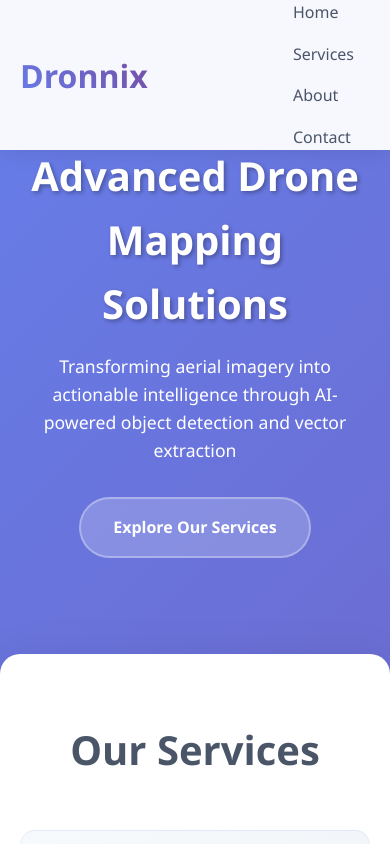
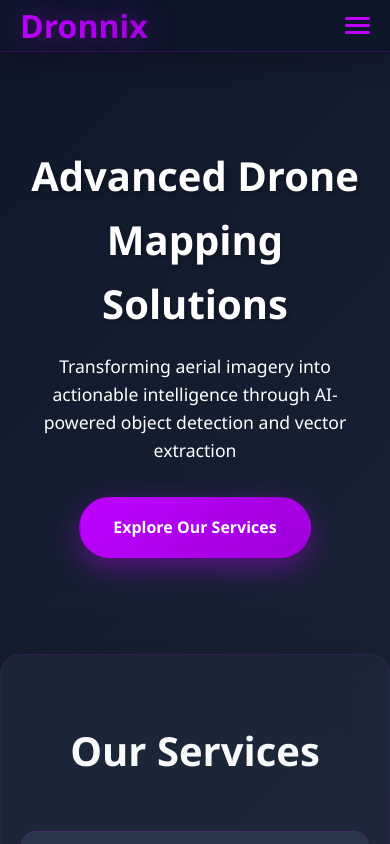
Before and after one commit to salarghaffarian/dronnix-website, a plain HTML site: page index.html in a window 390 px wide. Shown: the top 844 px of the page. Drawn offline with Linux system fonts and the light colour scheme.

Commit message:
Update index.html
- Complete visual overhaul with dark slate background and electric purple accents
- Modern navigation with clean styling and underline animations
- Responsive hamburger menu for mobile devices
- Enhanced glassmorphism effects and improved visual hierarchy
- Professional mobile-first responsive design

```diff
--- a/index.html
+++ b/index.html
@@ -14,8 +14,8 @@
         body {
             font-family: 'Segoe UI', Tahoma, Geneva, Verdana, sans-serif;
             line-height: 1.6;
-            color: #333;
-            background: linear-gradient(135deg, #667eea 0%, #764ba2 100%);
+            color: #fff;
+            background: linear-gradient(135deg, #0f172a 0%, #1e293b 50%, #334155 100%);
             min-height: 100vh;
         }
 
@@ -26,9 +26,10 @@
         }
 
         header {
-            background: rgba(255, 255, 255, 0.95);
-            backdrop-filter: blur(10px);
-            box-shadow: 0 2px 20px rgba(0, 0, 0, 0.1);
+            background: rgba(15, 23, 42, 0.95);
+            backdrop-filter: blur(20px);
+            box-shadow: 0 4px 30px rgba(0, 0, 0, 0.3);
+            border-bottom: 1px solid rgba(191, 0, 255, 0.2);
             position: fixed;
             width: 100%;
             top: 0;
@@ -41,37 +42,87 @@
             justify-content: space-between;
             align-items: center;
             padding: 1rem 0;
+            position: relative;
+        }
+
+        .hamburger {
+            display: none;
+            flex-direction: column;
+            cursor: pointer;
+            gap: 4px;
+            z-index: 1001;
+        }
+
+        .hamburger span {
+            width: 25px;
+            height: 3px;
+            background: #BF00FF;
+            transition: all 0.3s ease;
+            border-radius: 2px;
+        }
+
+        .hamburger.active span:nth-child(1) {
+            transform: rotate(45deg) translate(6px, 6px);
+        }
+
+        .hamburger.active span:nth-child(2) {
+            opacity: 0;
+        }
+
+        .hamburger.active span:nth-child(3) {
+            transform: rotate(-45deg) translate(6px, -6px);
         }
 
         .logo {
             font-size: 2rem;
             font-weight: bold;
-            color: #4a5568;
+            color: #BF00FF;
             text-decoration: none;
-            background: linear-gradient(45deg, #667eea, #764ba2);
+            background: linear-gradient(45deg, #BF00FF, #9D00D9);
             -webkit-background-clip: text;
             -webkit-text-fill-color: transparent;
             background-clip: text;
+            text-shadow: 0 0 30px rgba(191, 0, 255, 0.5);
         }
 
         .nav-links {
             display: flex;
             list-style: none;
-            gap: 2rem;
+            gap: 3rem;
         }
 
         .nav-links a {
             text-decoration: none;
-            color: #4a5568;
-            font-weight: 500;
-            transition: color 0.3s ease;
-            padding: 0.5rem 1rem;
-            border-radius: 25px;
+            color: #94a3b8;
+            font-weight: 400;
+            font-size: 1rem;
+            transition: all 0.3s ease;
+            padding: 0.75rem 0;
+            position: relative;
         }
 
         .nav-links a:hover {
-            color: #667eea;
-            background: rgba(102, 126, 234, 0.1);
+            color: #f8fafc;
+        }
+
+        .nav-links a.active {
+            color: #f8fafc;
+        }
+
+        .nav-links a::after {
+            content: '';
+            position: absolute;
+            width: 0;
+            height: 2px;
+            bottom: 0;
+            left: 0;
+            background: linear-gradient(90deg, #BF00FF, #DA00FF);
+            transition: width 0.3s ease;
+        }
+
+        .nav-links a:hover::after,
+        .nav-links a.active::after {
+            width: 100%;
         }
 
         main {
@@ -100,36 +151,39 @@
 
         .cta-button {
             display: inline-block;
-            background: rgba(255, 255, 255, 0.2);
+            background: linear-gradient(135deg, #BF00FF 0%, #9D00D9 100%);
             color: white;
             padding: 1rem 2rem;
             text-decoration: none;
             border-radius: 50px;
             font-weight: bold;
-            border: 2px solid rgba(255, 255, 255, 0.3);
+            border: 2px solid transparent;
             transition: all 0.3s ease;
             animation: fadeInUp 1s ease 0.4s both;
+            box-shadow: 0 10px 30px rgba(191, 0, 255, 0.4);
         }
 
         .cta-button:hover {
-            background: rgba(255, 255, 255, 0.3);
-            transform: translateY(-2px);
-            box-shadow: 0 10px 25px rgba(0, 0, 0, 0.2);
+            background: linear-gradient(135deg, #9D00D9 0%, #7B00B3 100%);
+            transform: translateY(-3px);
+            box-shadow: 0 15px 40px rgba(191, 0, 255, 0.6);
         }
 
         .services {
-            background: white;
+            background: rgba(30, 41, 59, 0.8);
+            backdrop-filter: blur(20px);
             padding: 4rem 0;
             margin: 2rem 0;
             border-radius: 20px;
-            box-shadow: 0 10px 50px rgba(0, 0, 0, 0.1);
+            box-shadow: 0 20px 60px rgba(0, 0, 0, 0.3);
+            border: 1px solid rgba(191, 0, 255, 0.1);
         }
 
         .services h2 {
             text-align: center;
             font-size: 2.5rem;
             margin-bottom: 3rem;
-            color: #4a5568;
+            color: #f8fafc;
         }
 
         .service-grid {
@@ -139,70 +193,76 @@
         }
 
         .service-card {
-            background: linear-gradient(135deg, #f7fafc 0%, #edf2f7 100%);
+            background: rgba(51, 65, 85, 0.6);
+            backdrop-filter: blur(10px);
             padding: 2rem;
             border-radius: 15px;
             text-align: center;
-            transition: transform 0.3s ease, box-shadow 0.3s ease;
-            border: 1px solid rgba(102, 126, 234, 0.1);
+            transition: all 0.3s ease;
+            border: 1px solid rgba(191, 0, 255, 0.2);
         }
 
         .service-card:hover {
             transform: translateY(-10px);
-            box-shadow: 0 20px 40px rgba(102, 126, 234, 0.2);
+            box-shadow: 0 25px 50px rgba(191, 0, 255, 0.3);
+            border-color: rgba(191, 0, 255, 0.5);
+            background: rgba(51, 65, 85, 0.8);
         }
 
         .service-icon {
             font-size: 3rem;
             margin-bottom: 1rem;
-            background: linear-gradient(45deg, #667eea, #764ba2);
+            background: linear-gradient(45deg, #BF00FF, #DA00FF);
             -webkit-background-clip: text;
             -webkit-text-fill-color: transparent;
             background-clip: text;
+            filter: drop-shadow(0 0 15px rgba(191, 0, 255, 0.6));
         }
 
         .service-card h3 {
             font-size: 1.5rem;
             margin-bottom: 1rem;
-            color: #4a5568;
+            color: #f8fafc;
         }
 
         .service-card p {
-            color: #718096;
+            color: #cbd5e1;
             line-height: 1.7;
         }
 
         .about {
-            background: rgba(255, 255, 255, 0.95);
+            background: rgba(30, 41, 59, 0.8);
+            backdrop-filter: blur(20px);
             padding: 4rem 0;
             margin: 2rem 0;
             border-radius: 20px;
-            backdrop-filter: blur(10px);
+            border: 1px solid rgba(191, 0, 255, 0.1);
         }
 
         .about h2 {
             text-align: center;
             font-size: 2.5rem;
             margin-bottom: 2rem;
-            color: #4a5568;
+            color: #f8fafc;
         }
 
         .about p {
             text-align: center;
             font-size: 1.2rem;
-            color: #718096;
+            color: #cbd5e1;
             max-width: 800px;
             margin: 0 auto;
             line-height: 1.8;
         }
 
         footer {
-            background: rgba(255, 255, 255, 0.1);
-            backdrop-filter: blur(10px);
-            color: white;
+            background: rgba(15, 23, 42, 0.9);
+            backdrop-filter: blur(20px);
+            color: #cbd5e1;
             text-align: center;
             padding: 2rem 0;
             margin-top: 2rem;
+            border-top: 1px solid rgba(191, 0, 255, 0.2);
         }
 
         @keyframes fadeInUp {
@@ -217,9 +277,33 @@
         }
 
         @media (max-width: 768px) {
+            .hamburger {
+                display: flex;
+            }
+
             .nav-links {
+                position: fixed;
+                top: 0;
+                right: -100%;
+                width: 300px;
+                height: 100vh;
+                background: rgba(15, 23, 42, 0.98);
+                backdrop-filter: blur(20px);
                 flex-direction: column;
-                gap: 1rem;
+                justify-content: center;
+                align-items: center;
+                gap: 2rem;
+                transition: right 0.3s ease;
+                border-left: 1px solid rgba(191, 0, 255, 0.2);
+            }
+
+            .nav-links.active {
+                right: 0;
+            }
+
+            .nav-links a {
+                font-size: 1.2rem;
+                padding: 1rem 0;
             }
 
             .hero h1 {
@@ -241,11 +325,16 @@
         <nav class="container">
             <a href="#" class="logo">Dronnix</a>
             <ul class="nav-links">
-                <li><a href="#home">Home</a></li>
+                <li><a href="#home" class="active">Home</a></li>
                 <li><a href="#services">Services</a></li>
                 <li><a href="#about">About</a></li>
                 <li><a href="#contact">Contact</a></li>
             </ul>
+            <div class="hamburger">
+                <span></span>
+                <span></span>
+                <span></span>
+            </div>
         </nav>
     </header>
 
@@ -296,10 +385,36 @@
     </footer>
 
     <script>
+        // Hamburger menu functionality
+        const hamburger = document.querySelector('.hamburger');
+        const navLinks = document.querySelector('.nav-links');
+
+        hamburger.addEventListener('click', function() {
+            hamburger.classList.toggle('active');
+            navLinks.classList.toggle('active');
+        });
+
+        // Close mobile menu when clicking nav links
+        document.querySelectorAll('.nav-links a').forEach(link => {
+            link.addEventListener('click', function() {
+                hamburger.classList.remove('active');
+                navLinks.classList.remove('active');
+            });
+        });
+
         // Smooth scrolling for navigation links
         document.querySelectorAll('a[href^="#"]').forEach(anchor => {
             anchor.addEventListener('click', function (e) {
                 e.preventDefault();
+
+                // Remove active class from all nav links
+                document.querySelectorAll('.nav-links a').forEach(link => {
+                    link.classList.remove('active');
+                });
+
+                // Add active class to clicked link
+                this.classList.add('active');
+
                 const target = document.querySelector(this.getAttribute('href'));
                 if (target) {
                     target.scrollIntoView({
@@ -314,9 +429,11 @@
         window.addEventListener('scroll', function() {
             const header = document.querySelector('header');
             if (window.scrollY > 100) {
-                header.style.background = 'rgba(255, 255, 255, 0.98)';
+                header.style.background = 'rgba(15, 23, 42, 0.98)';
+                header.style.borderBottom = '1px solid rgba(191, 0, 255, 0.3)';
             } else {
-                header.style.background = 'rgba(255, 255, 255, 0.95)';
+                header.style.background = 'rgba(15, 23, 42, 0.95)';
+                header.style.borderBottom = '1px solid rgba(191, 0, 255, 0.2)';
             }
         });
     </script>
```
